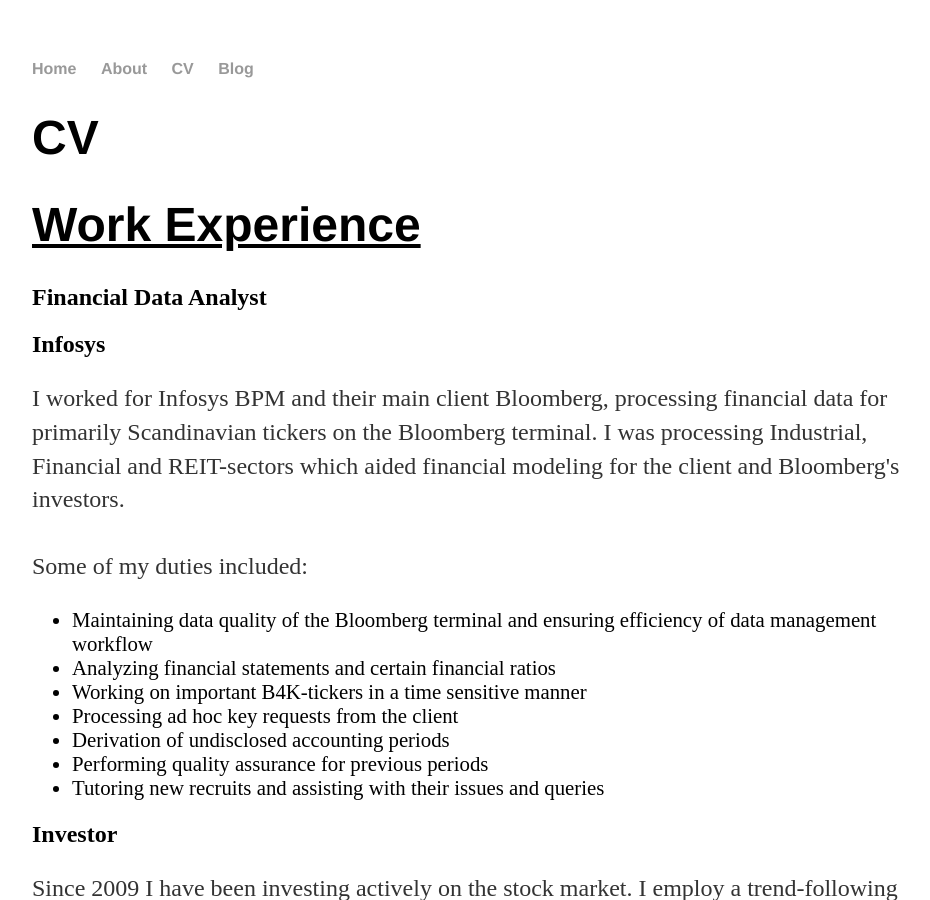
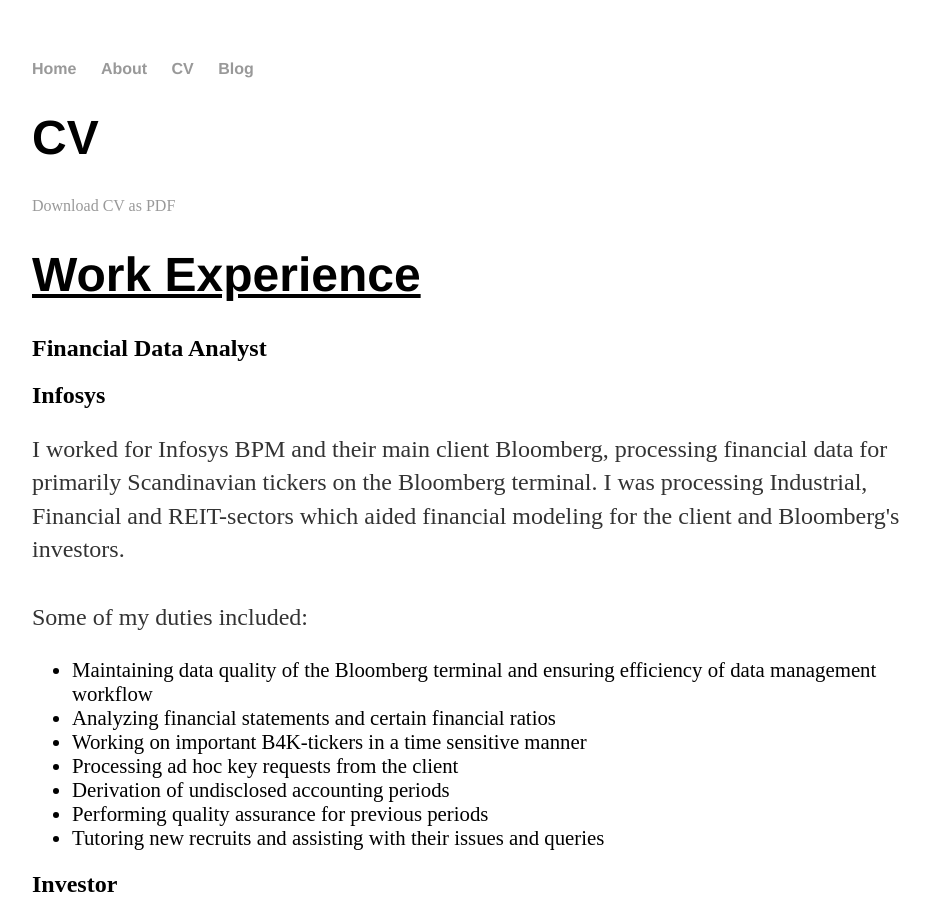
Before and after one commit to oscarjoos/oscarjoos.github.io, a Jekyll site: the page built from cv/index.html, in a window 1280 px wide and 900 px high. Shown: the whole window, without its empty margins (160-1090 px from the left). Built offline with Jekyll 4.4.1, drawn with Linux system fonts in a browser that asks for light colours.

Commit message:
Update index.html

```diff
--- a/cv/index.html
+++ b/cv/index.html
@@ -19,6 +19,7 @@ title: Oscar Joos
 
 	</style>
 
+	<a href="https://github.com/oscarjoos/oscarjoos.github.io/raw/main/Oscar%20Joos%20CV%2020201205.pdf">Download CV as PDF </a>
 
   <h1><u> Work Experience </u></h1>
   <h2>Financial Data Analyst</h2>
```
